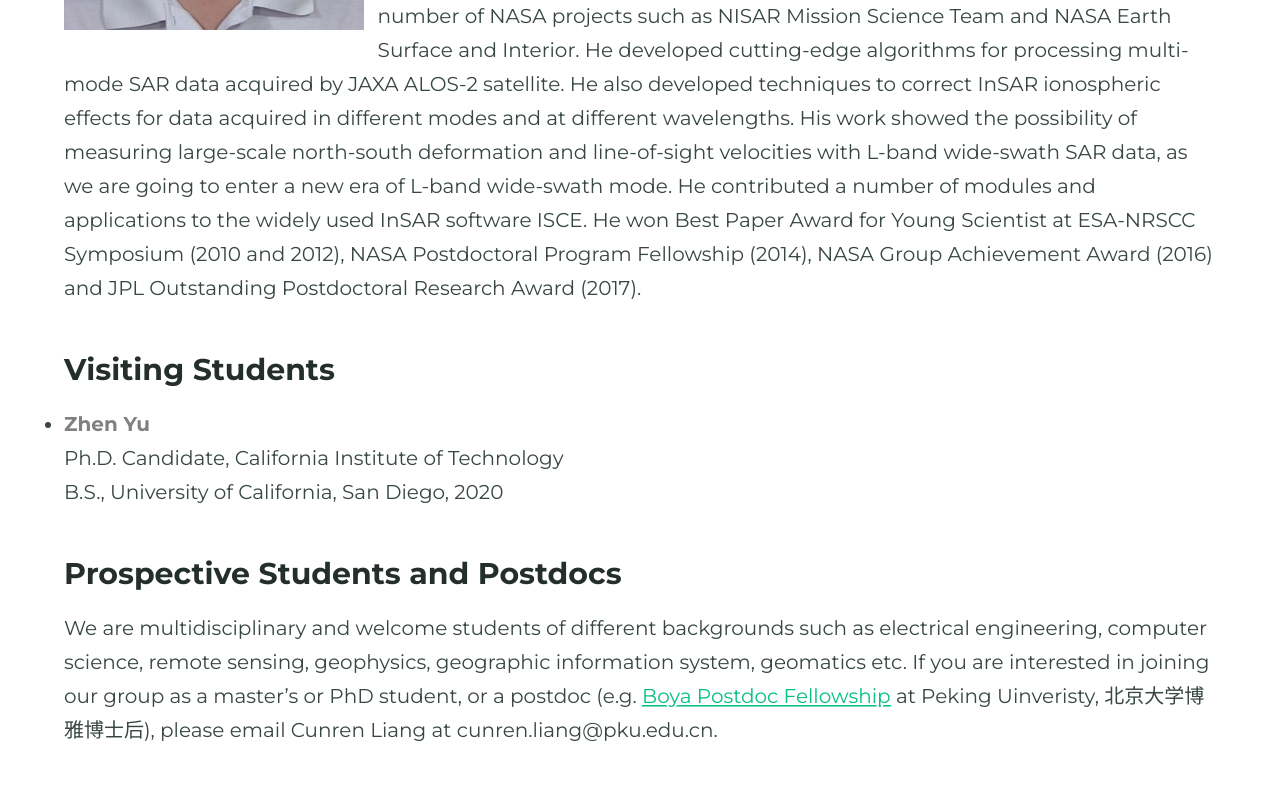
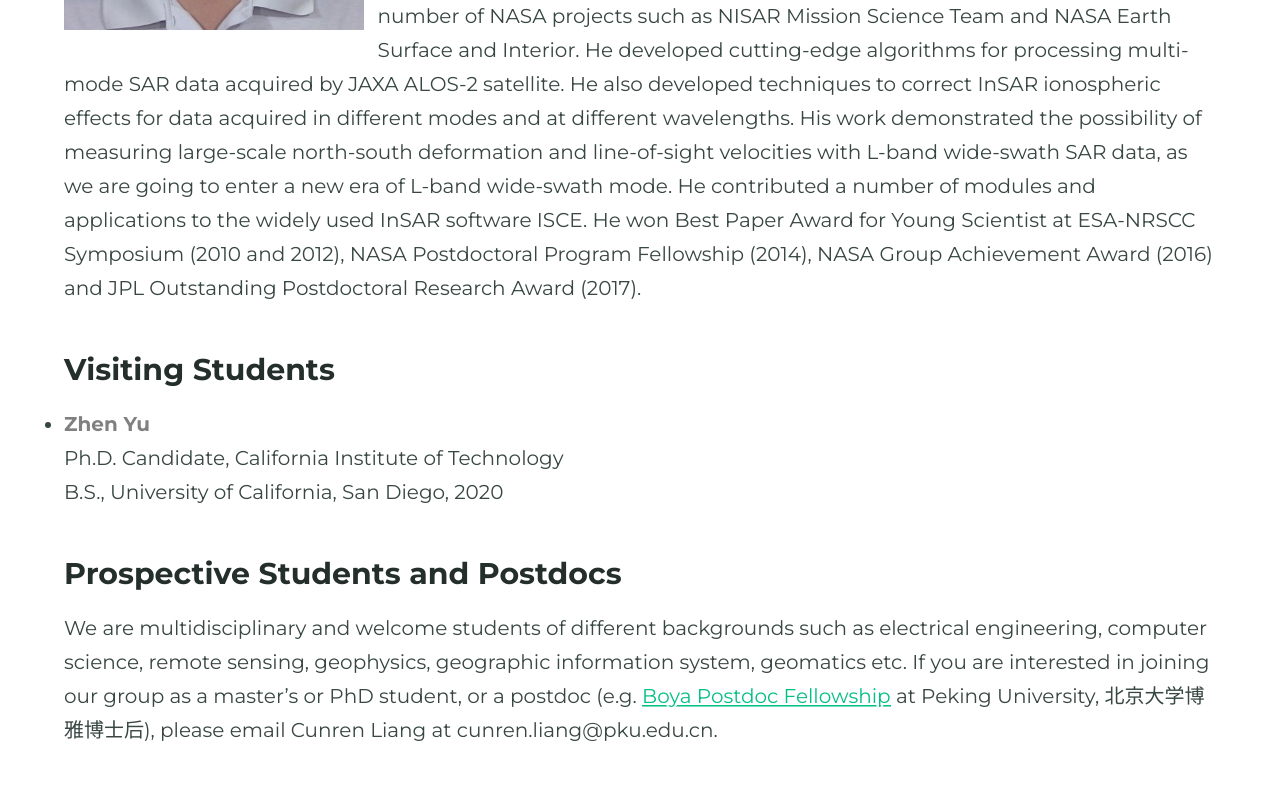
Before and after one commit to CunrenLiang/cunrenliang.github.io, a Jekyll site: the page built from people.md, in a window 1280 px wide. Shown: the part 486-1282 px from the top of the page. Built offline with Jekyll 4.4.1, drawn with Linux system fonts in a browser that asks for light colours; some web fonts are replaced; some of the changed text lies outside the part shown.

Commit message:
Update people.md

```diff
--- a/people.md
+++ b/people.md
@@ -7,7 +7,7 @@ title: People
 
 <span style="color:Gray; font-weight: 800">Cunren Liang</span> is currently Assistant Professor at School of Earth and Space Sciences, Peking University. Previously, he was a Staff Scientist at California Institute of Technology (Caltech) in Pasadena, California (2018-2021). Before joining Caltech, he was a NASA Postdoctoral Program Fellow at NASA Jet Propulsion Laboratory (JPL) also in Pasadena (2015-2018). He received the B.S. degree from Shandong University of Science and Technology in 2008, and the Ph.D. degree from Peking University in 2014.
 
-Cunren Liang mainly works on Synthetic Aperture Radar (SAR) signal processing, interferometry (InSAR), remote sensing and their applications in geoscience and hazard response. He was a member of JPL/Caltech ARIA team and involved in a number of NASA projects such as NISAR Mission Science Team and NASA Earth Surface and Interior. He developed cutting-edge algorithms for processing multi-mode SAR data acquired by JAXA ALOS-2 satellite. He also developed techniques to correct InSAR ionospheric effects for data acquired in different modes and at different wavelengths. His work showed the possibility of measuring large-scale north-south deformation and line-of-sight velocities with L-band wide-swath SAR data, as we are going to enter a new era of L-band wide-swath mode. He contributed a number of modules and applications to the widely used InSAR software ISCE. He won Best Paper Award for Young Scientist at ESA-NRSCC Symposium (2010 and 2012), NASA Postdoctoral Program Fellowship (2014), NASA Group Achievement Award (2016) and JPL Outstanding Postdoctoral Research Award (2017).
+Cunren Liang mainly works on Synthetic Aperture Radar (SAR) signal processing, interferometry (InSAR), remote sensing and their applications in geoscience and hazard response. He was a member of JPL/Caltech ARIA team and involved in a number of NASA projects such as NISAR Mission Science Team and NASA Earth Surface and Interior. He developed cutting-edge algorithms for processing multi-mode SAR data acquired by JAXA ALOS-2 satellite. He also developed techniques to correct InSAR ionospheric effects for data acquired in different modes and at different wavelengths. His work demonstrated the possibility of measuring large-scale north-south deformation and line-of-sight velocities with L-band wide-swath SAR data, as we are going to enter a new era of L-band wide-swath mode. He contributed a number of modules and applications to the widely used InSAR software ISCE. He won Best Paper Award for Young Scientist at ESA-NRSCC Symposium (2010 and 2012), NASA Postdoctoral Program Fellowship (2014), NASA Group Achievement Award (2016) and JPL Outstanding Postdoctoral Research Award (2017).
 
 ### Visiting Students
 * <span style="color:Gray; font-weight: 800">Zhen Yu</span>
@@ -16,4 +16,4 @@ B.S., University of California, San Diego, 2020
 
 
 ### Prospective Students and Postdocs
-We are multidisciplinary and welcome students of different backgrounds such as electrical engineering, computer science, remote sensing, geophysics, geographic information system, geomatics etc. If you are interested in joining our group as a master’s or PhD student, or a postdoc (e.g. [Boya Postdoc Fellowship](https://the-updates.com/boya-postdoctoral-fellowship-peking-university-china-2021/) at Peking Uinveristy, 北京大学博雅博士后), please email Cunren Liang at cunren.liang@pku.edu.cn.
+We are multidisciplinary and welcome students of different backgrounds such as electrical engineering, computer science, remote sensing, geophysics, geographic information system, geomatics etc. If you are interested in joining our group as a master’s or PhD student, or a postdoc (e.g. [Boya Postdoc Fellowship](https://the-updates.com/boya-postdoctoral-fellowship-peking-university-china-2021/) at Peking University, 北京大学博雅博士后), please email Cunren Liang at cunren.liang@pku.edu.cn.
```
